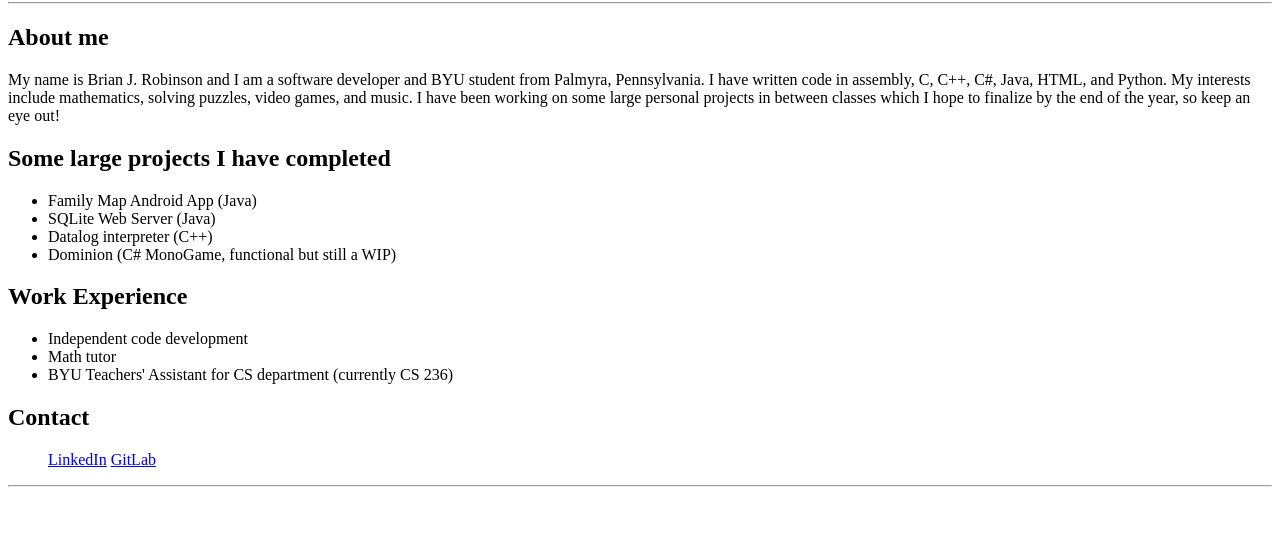
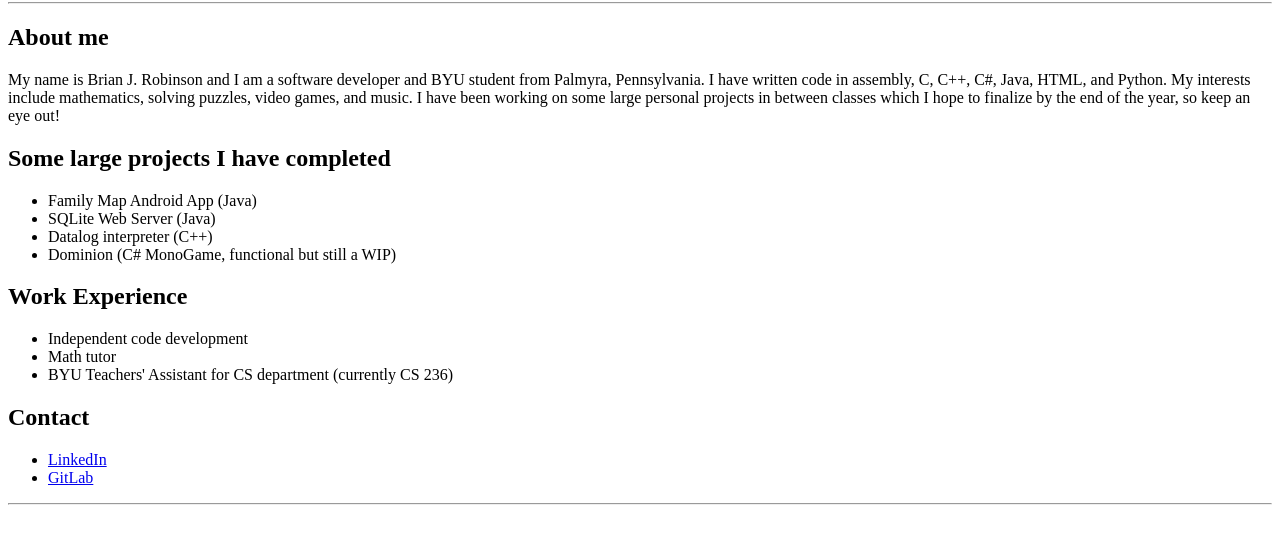
Before and after one commit to sigma144/CS260, a plain HTML site: page index.html in a window 1280 px wide. Shown: the part 78-622 px from the top of the page. Drawn offline with Linux system fonts and the light colour scheme.

Commit message:
Added missing list tags.

```diff
--- a/index.html
+++ b/index.html
@@ -28,8 +28,8 @@
 		</ul>
 		<h2>Contact</h2>
 		<ul>
-			<a href="https://www.linkedin.com/in/brian-robinson-964897107/">LinkedIn</a>
-			<a href="https://gitlab.com/elderbrianrobinson">GitLab</a>
+			<li><a href="https://www.linkedin.com/in/brian-robinson-964897107/">LinkedIn</a></li>
+			<li><a href="https://gitlab.com/elderbrianrobinson">GitLab</a></li>
 		</ul>
 		<hr>
 	</body>
```
